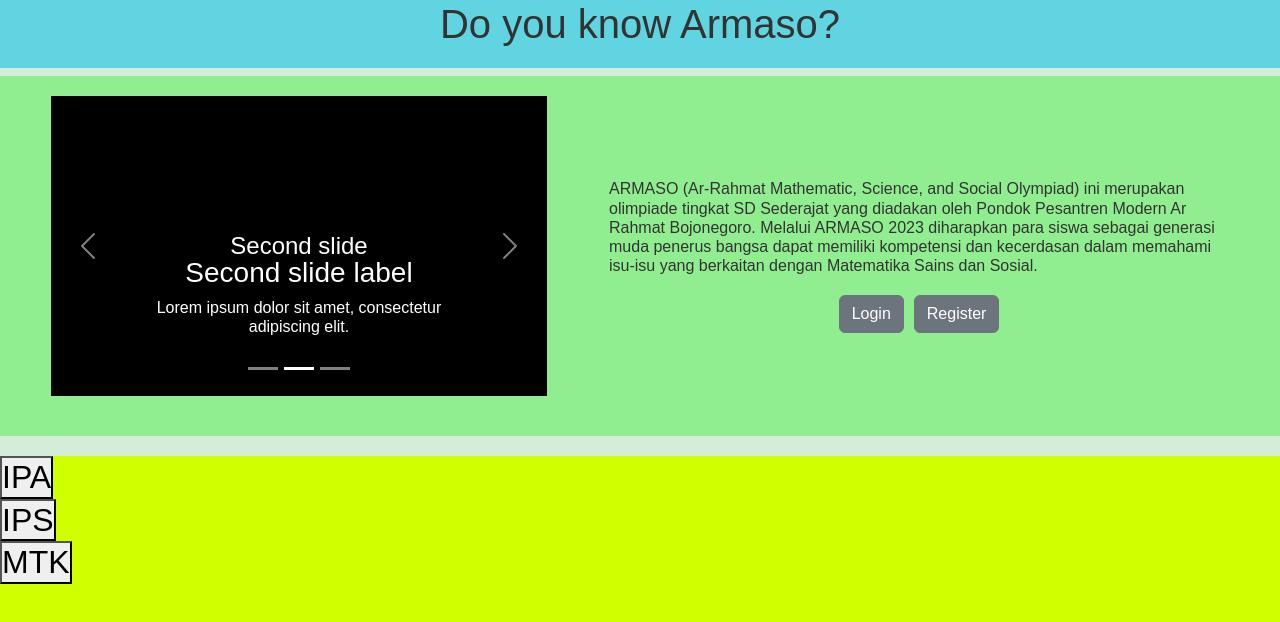
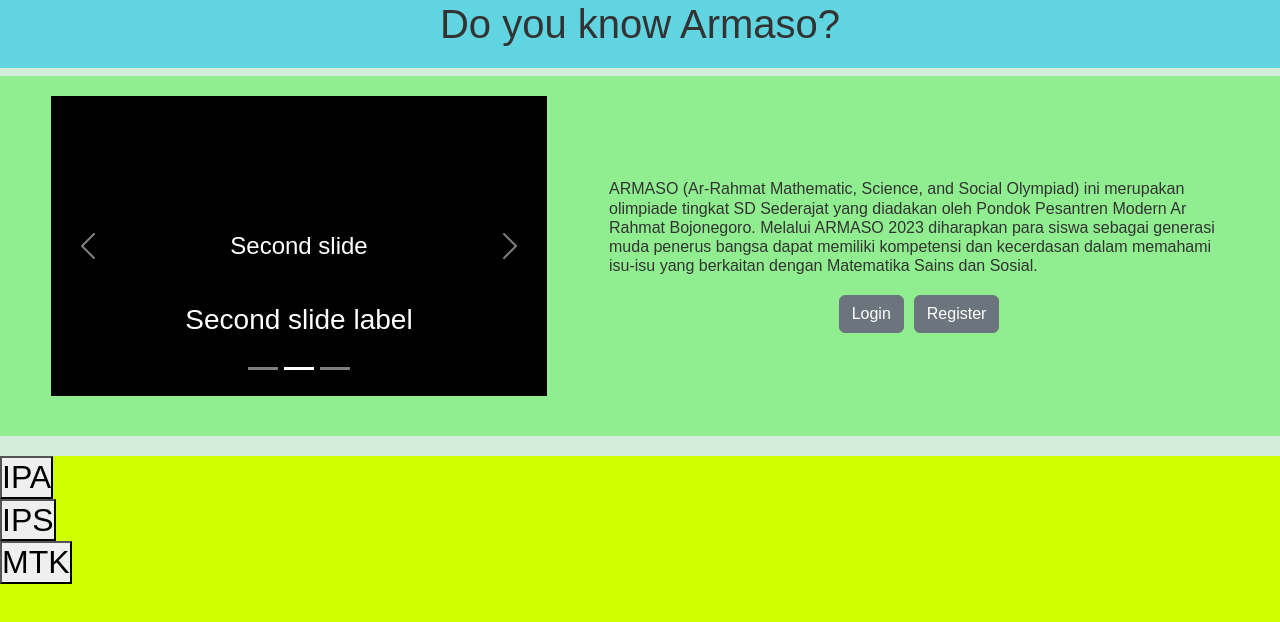
Before and after one commit to Difarft2/armaso-2025, a React (Create React App) app: page / in a window 1280 px wide. Shown: the part 944-1566 px from the top of the page. Built offline with nearby package versions, Linux system fonts and the light colour scheme.

Commit message:
aboutus ahir

```diff
--- a/src/components/aboutUS.js
+++ b/src/components/aboutUS.js
@@ -30,14 +30,14 @@
         <ExampleCarouselImage text="First slide" />
         <Carousel.Caption>
           <h3>First slide label</h3>
-          <p>Nulla vitae elit libero, a pharetra augue mollis interdum.</p>
+          <p></p>
         </Carousel.Caption>
       </Carousel.Item>
       <Carousel.Item>
         <ExampleCarouselImage text="Second slide" />
         <Carousel.Caption>
           <h3>Second slide label</h3>
-          <p>Lorem ipsum dolor sit amet, consectetur adipiscing elit.</p>
+          <p></p>
         </Carousel.Caption>
       </Carousel.Item>
       <Carousel.Item>
@@ -45,7 +45,6 @@
         <Carousel.Caption>
           <h3>Third slide label</h3>
           <p>
-            Praesent commodo cursus magna, vel scelerisque nisl consectetur.
           </p>
         </Carousel.Caption>
       </Carousel.Item>
```
